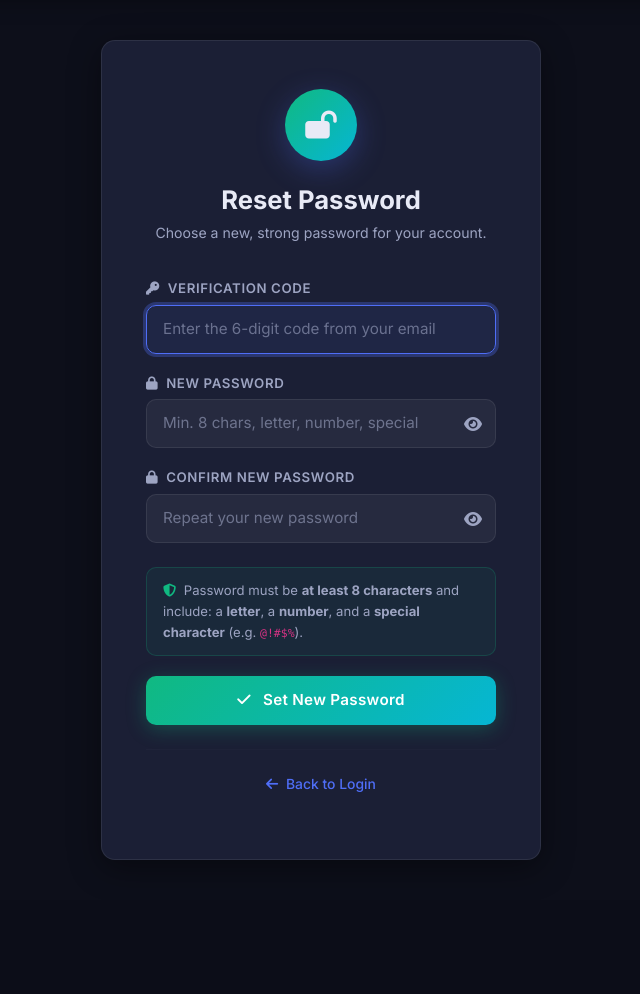
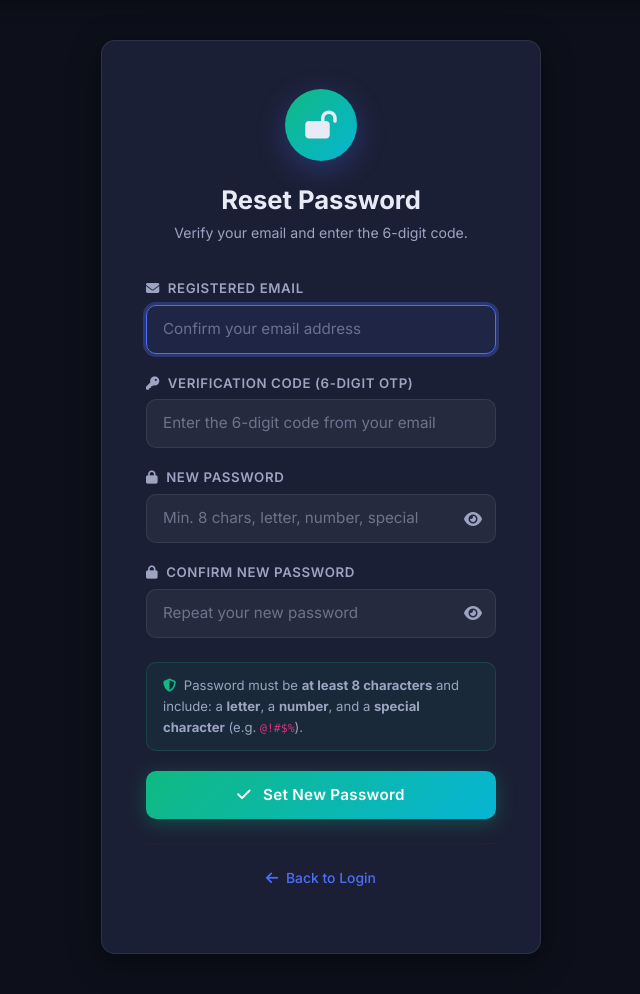
Before and after one commit to Barchie-svg/employee-intrusion-system1, a Flask app: template templates/reset_password.html in a window 1280 px wide. Shown: the part 73-1067 px from the top of the page, without its empty margins (319-959 px from the left). Before the commit the page ends 933 px from the top, so only its background shows below. Run offline with Flask 3, Linux system fonts and the light colour scheme; the template is opened without the code that fills it, so the values that code supplies are empty.

Commit message:
Secured password resets with Email validation and bypassed Render SMTP block using TLS on port 587

```diff
--- a/app.py
+++ b/app.py
@@ -326,7 +326,8 @@ def forgot_password():
 def reset_password():
     """Use a 6-digit OTP code to set a new password."""
     if request.method == "POST":
-        token = request.form.get("token", "").strip()
+        email        = request.form.get("email", "").strip().lower()
+        token        = request.form.get("token", "").strip()
         new_password = request.form.get("password", "")
         confirm      = request.form.get("confirm_password", "")
 
@@ -334,6 +335,11 @@ def reset_password():
 
         if not token_record:
             flash("The verification code is incorrect or has already been used.", "danger")
+            return redirect("/employee/reset-password")
+
+        user = get_employee_by_email_only(email)
+        if not user or user["id"] != token_record["user_id"]:
+            flash("The verification code does not match the provided email address.", "danger")
             return redirect("/employee/reset-password")
 
         # Check expiry
@@ -351,10 +357,6 @@ def reset_password():
         if new_password != confirm:
             flash("Passwords do not match.", "danger")
             return redirect("/employee/reset-password")
-
-        if new_password != confirm:
-            flash("Passwords do not match.", "danger")
-            return render_template("reset_password.html", token=token)
 
         if not re.match(r'^(?=.*[A-Za-z])(?=.*\d)(?=.*[^A-Za-z\d]).{8,}$', new_password):
             flash("Password must be at least 8 characters and include a letter, a number, and a special character.", "danger")
--- a/email_alert.py
+++ b/email_alert.py
@@ -43,8 +43,10 @@ def send_alert(message: str, subject: str = None):
 
     def _send_async():
         try:
-            # Added a 5-second timeout to prevent Render from hanging
-            with smtplib.SMTP_SSL('smtp.gmail.com', 465, timeout=5) as smtp:
+            # Switched to TLS port 587 with a 10s timeout to bypass Render network blocks
+            with smtplib.SMTP('smtp.gmail.com', 587, timeout=10) as smtp:
+                smtp.ehlo()
+                smtp.starttls()
                 smtp.login(sender_email, sender_password)
                 smtp.send_message(msg)
                 print(f"[EMAIL] Alert sent to {admin_email} | Subject: {email_subject}")
--- a/templates/reset_password.html
+++ b/templates/reset_password.html
@@ -8,12 +8,25 @@
     </div>
 
     <h1 class="auth-title">Reset Password</h1>
-    <p class="auth-subtitle">Choose a new, strong password for your account.</p>
+    <p class="auth-subtitle">Verify your email and enter the 6-digit code.</p>
 
     <form method="POST" action="/employee/reset-password" autocomplete="off">
 
       <div class="mb-3">
-        <label class="form-label"><i class="fa-solid fa-key me-1"></i> Verification Code</label>
+        <label class="form-label"><i class="fa-solid fa-envelope me-1"></i> Registered Email</label>
+        <input
+          id="email"
+          name="email"
+          type="email"
+          class="form-control"
+          placeholder="Confirm your email address"
+          required
+          autofocus
+        >
+      </div>
+
+      <div class="mb-3">
+        <label class="form-label"><i class="fa-solid fa-key me-1"></i> Verification Code (6-Digit OTP)</label>
         <input
           id="token"
           name="token"
@@ -21,7 +34,6 @@
           class="form-control"
           placeholder="Enter the 6-digit code from your email"
           required
-          autofocus
         >
       </div>
       <div class="mb-3">
```
